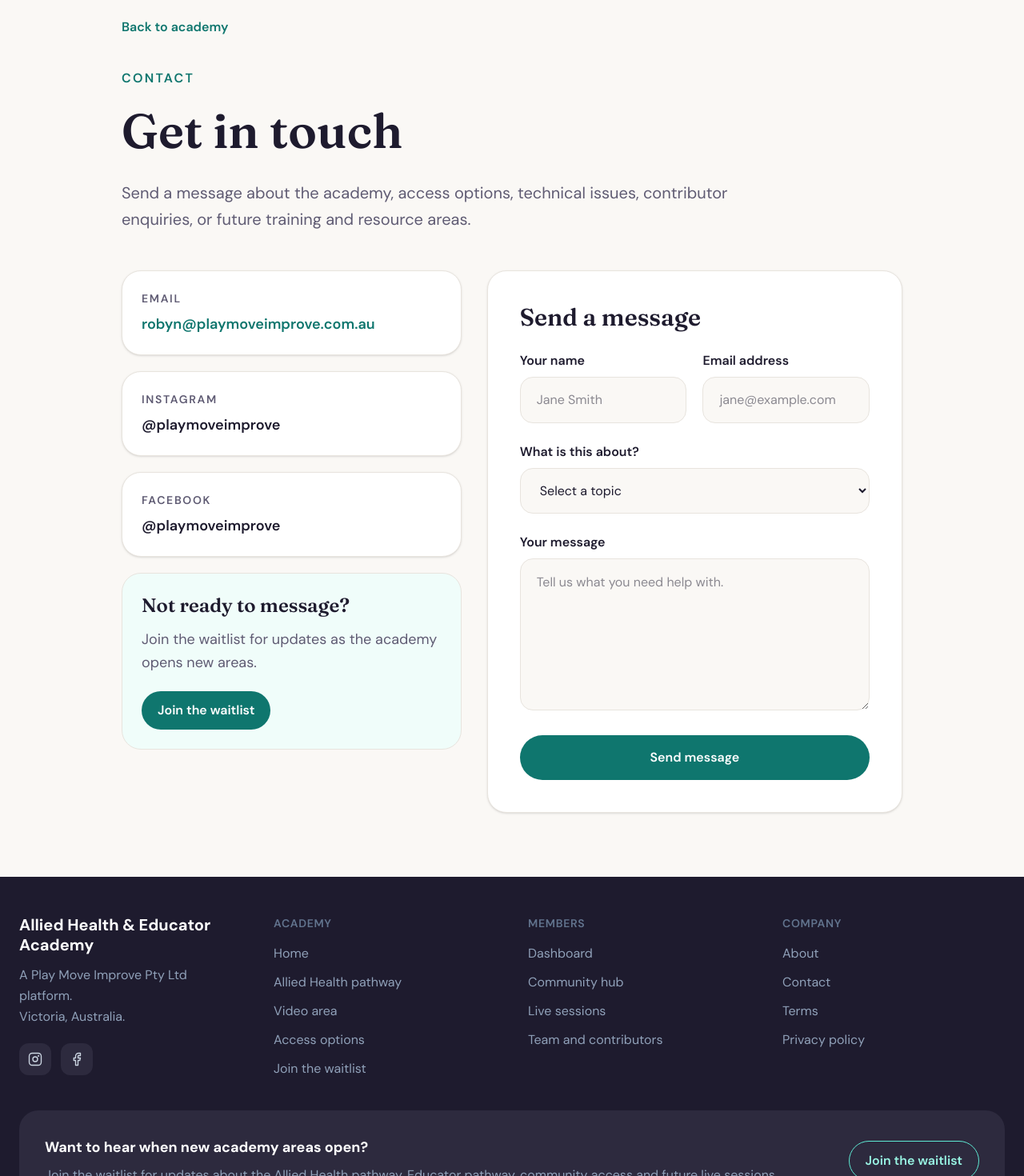
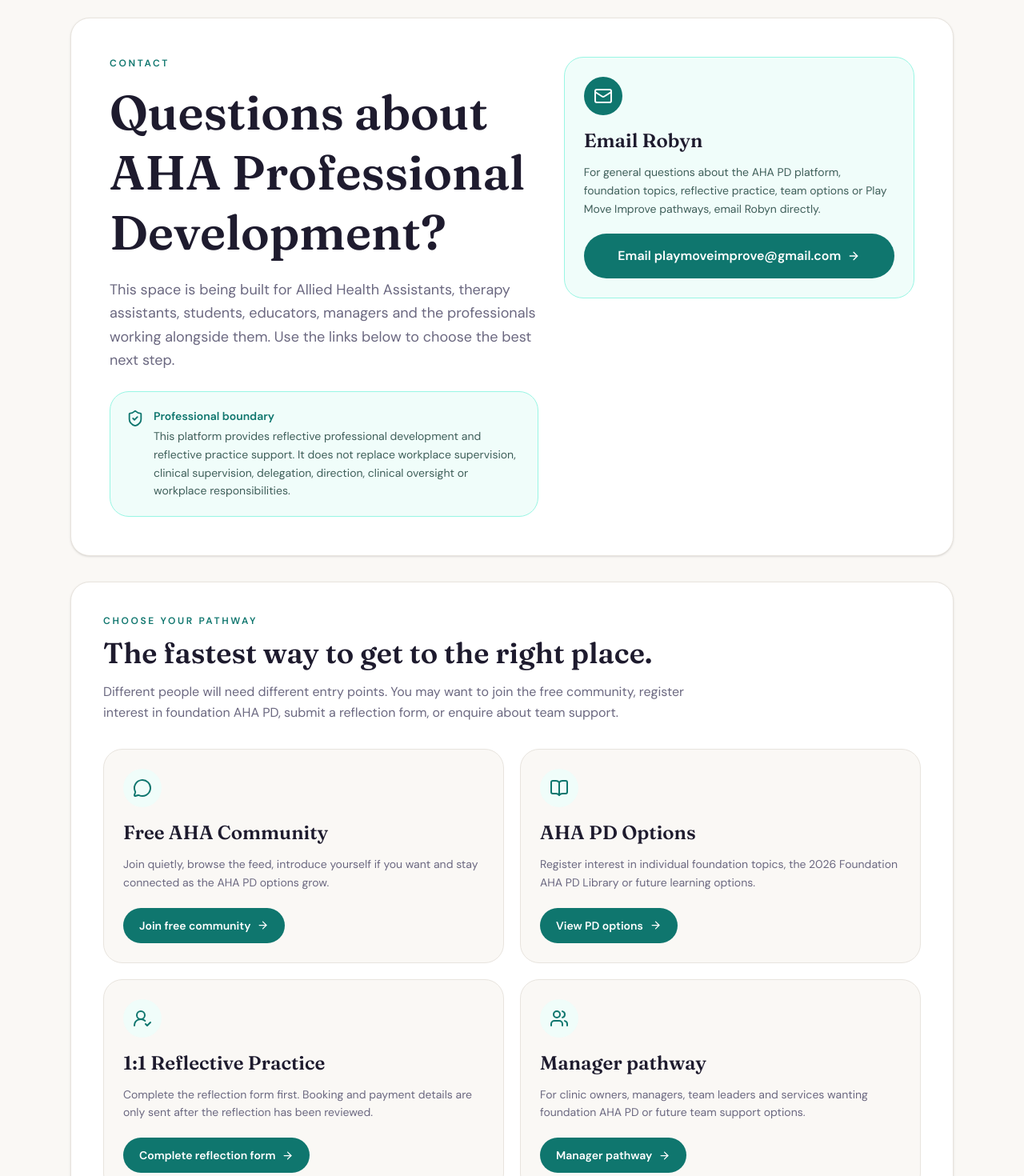
Before and after one commit to developmentalhub/allied-health-assistant-course, a Next.js app: page /contact in a window 1280 px wide. Shown: the part 220-1690 px from the top of the page at 80% size. Built offline with nearby package versions, Linux system fonts and the light colour scheme; no server answers.

Commit message:
Update contact page for AHA professional development

```diff
--- a/app/contact/page.tsx
+++ b/app/contact/page.tsx
@@ -1,266 +1,226 @@
-"use client";
-
-import { useState } from "react";
 import Link from "next/link";
+import {
+  ArrowRight,
+  BookOpen,
+  Mail,
+  MessageCircle,
+  ShieldCheck,
+  UserRoundCheck,
+  Users,
+} from "lucide-react";
 
 export default function ContactPage() {
-  const [form, setForm] = useState({
-    name: "",
-    email: "",
-    subject: "",
-    message: "",
-  });
-
-  const [loading, setLoading] = useState(false);
-  const [success, setSuccess] = useState(false);
-  const [error, setError] = useState("");
-
-  function handleChange(
-    e: React.ChangeEvent<
-      HTMLInputElement | HTMLTextAreaElement | HTMLSelectElement
-    >
-  ) {
-    setForm((prev) => ({ ...prev, [e.target.name]: e.target.value }));
-  }
-
-  async function handleSubmit(e: React.FormEvent) {
-    e.preventDefault();
-
-    setLoading(true);
-    setError("");
-
-    try {
-      const res = await fetch("/api/contact", {
-        method: "POST",
-        headers: { "Content-Type": "application/json" },
-        body: JSON.stringify(form),
-      });
-
-      const data = await res.json();
-
-      if (!res.ok) {
-        setError(data.error ?? "Something went wrong. Please try again.");
-        setLoading(false);
-        return;
-      }
-
-      setSuccess(true);
-    } catch {
-      setError("Something went wrong. Please try again.");
-    }
-
-    setLoading(false);
-  }
-
   return (
     <main className="min-h-screen bg-[#faf8f5] text-[#1e1b2e]">
-      <section className="mx-auto max-w-5xl px-6 py-14 md:py-20">
-        <div className="mb-10">
-          <Link
-            href="/"
-            className="text-base font-semibold text-[#0f766e] hover:underline"
-          >
-            Back to academy
-          </Link>
-        </div>
+      <section className="mx-auto max-w-6xl px-6 py-14 md:py-20">
+        <section className="mb-8 rounded-3xl border border-[#e8e4de] bg-white p-8 shadow-sm md:p-12">
+          <div className="grid gap-8 lg:grid-cols-[1.1fr_0.9fr] lg:items-start">
+            <div>
+              <p className="mb-4 text-xs font-semibold uppercase tracking-[0.22em] text-[#0f766e]">
+                Contact
+              </p>
 
-        <header className="mb-12 max-w-3xl">
-          <p className="mb-4 text-base font-semibold uppercase tracking-[0.14em] text-[#0f766e]">
-            Contact
-          </p>
+              <h1 className="mb-5 max-w-3xl text-4xl font-bold leading-tight md:text-6xl">
+                Questions about AHA Professional Development?
+              </h1>
 
-          <h1 className="mb-6 text-4xl font-bold leading-tight md:text-6xl">
-            Get in touch
-          </h1>
+              <p className="mb-6 max-w-2xl text-base leading-relaxed text-[#6b6880] md:text-lg">
+                This space is being built for Allied Health Assistants, therapy
+                assistants, students, educators, managers and the professionals
+                working alongside them. Use the links below to choose the best
+                next step.
+              </p>
 
-          <p className="text-xl leading-relaxed text-[#5f5b73]">
-            Send a message about the academy, access options, technical issues,
-            contributor enquiries, or future training and resource areas.
-          </p>
-        </header>
+              <div className="rounded-3xl border border-[#99f6e4] bg-[#f0fdfa] p-5">
+                <div className="flex gap-3">
+                  <ShieldCheck
+                    size={22}
+                    className="mt-0.5 shrink-0 text-[#0f766e]"
+                  />
 
-        <div className="grid gap-8 lg:grid-cols-[0.9fr_1.1fr]">
-          <aside className="space-y-5">
-            <a
-              href="mailto:robyn@playmoveimprove.com.au"
-              className="block rounded-3xl border border-[#e8e4de] bg-white p-6 no-underline shadow-sm transition hover:border-[#0f766e]"
-            >
-              <p className="mb-2 text-sm font-semibold uppercase tracking-[0.12em] text-[#5f5b73]">
-                Email
+                  <div>
+                    <p className="mb-1 text-sm font-semibold text-[#0f766e]">
+                      Professional boundary
+                    </p>
+
+                    <p className="text-sm leading-relaxed text-[#3f5f5a]">
+                      This platform provides reflective professional development
+                      and reflective practice support. It does not replace
+                      workplace supervision, clinical supervision, delegation,
+                      direction, clinical oversight or workplace responsibilities.
+                    </p>
+                  </div>
+                </div>
+              </div>
+            </div>
+
+            <div className="rounded-3xl border border-[#99f6e4] bg-[#f0fdfa] p-6">
+              <div className="mb-4 flex h-12 w-12 items-center justify-center rounded-full bg-[#0f766e] text-white">
+                <Mail size={24} />
+              </div>
+
+              <h2 className="mb-3 text-2xl font-bold">Email Robyn</h2>
+
+              <p className="mb-5 text-sm leading-relaxed text-[#3f5f5a]">
+                For general questions about the AHA PD platform, foundation
+                topics, reflective practice, team options or Play Move Improve
+                pathways, email Robyn directly.
               </p>
-              <p className="text-lg font-semibold text-[#0f766e]">
-                robyn@playmoveimprove.com.au
+
+              <a
+                href="mailto:playmoveimprove@gmail.com?subject=AHA Professional Development enquiry"
+                className="inline-flex w-full items-center justify-center gap-2 rounded-full bg-[#0f766e] px-5 py-4 text-center text-base font-semibold text-white transition hover:bg-[#0d6962]"
+              >
+                Email playmoveimprove@gmail.com
+                <ArrowRight size={16} />
+              </a>
+            </div>
+          </div>
+        </section>
+
+        <section className="mb-8 rounded-3xl border border-[#e8e4de] bg-white p-8 shadow-sm md:p-10">
+          <div className="mb-8 max-w-3xl">
+            <p className="mb-3 text-xs font-semibold uppercase tracking-[0.22em] text-[#0f766e]">
+              Choose your pathway
+            </p>
+
+            <h2 className="mb-4 text-3xl font-bold md:text-4xl">
+              The fastest way to get to the right place.
+            </h2>
+
+            <p className="text-base leading-relaxed text-[#6b6880]">
+              Different people will need different entry points. You may want to
+              join the free community, register interest in foundation AHA PD,
+              submit a reflection form, or enquire about team support.
+            </p>
+          </div>
+
+          <div className="grid gap-5 md:grid-cols-2">
+            <article className="rounded-3xl border border-[#e8e4de] bg-[#faf8f5] p-6">
+              <div className="mb-4 flex h-12 w-12 items-center justify-center rounded-full bg-[#f0fdfa] text-[#0f766e]">
+                <MessageCircle size={24} />
+              </div>
+
+              <h3 className="mb-3 text-2xl font-bold">Free AHA Community</h3>
+
+              <p className="mb-5 text-sm leading-relaxed text-[#6b6880]">
+                Join quietly, browse the feed, introduce yourself if you want
+                and stay connected as the AHA PD options grow.
               </p>
-            </a>
 
-            <a
-              href="https://www.instagram.com/playmoveimprove"
-              target="_blank"
-              rel="noopener noreferrer"
-              className="block rounded-3xl border border-[#e8e4de] bg-white p-6 no-underline shadow-sm transition hover:border-[#0f766e]"
-            >
-              <p className="mb-2 text-sm font-semibold uppercase tracking-[0.12em] text-[#5f5b73]">
-                Instagram
+              <Link
+                href="/join"
+                className="inline-flex items-center justify-center gap-2 rounded-full bg-[#0f766e] px-5 py-3 text-sm font-semibold text-white transition hover:bg-[#0d6962]"
+              >
+                Join free community
+                <ArrowRight size={15} />
+              </Link>
+            </article>
+
+            <article className="rounded-3xl border border-[#e8e4de] bg-[#faf8f5] p-6">
+              <div className="mb-4 flex h-12 w-12 items-center justify-center rounded-full bg-[#f0fdfa] text-[#0f766e]">
+                <BookOpen size={24} />
+              </div>
+
+              <h3 className="mb-3 text-2xl font-bold">AHA PD Options</h3>
+
+              <p className="mb-5 text-sm leading-relaxed text-[#6b6880]">
+                Register interest in individual foundation topics, the 2026
+                Foundation AHA PD Library or future learning options.
               </p>
-              <p className="text-lg font-semibold text-[#1e1b2e]">
-                @playmoveimprove
+
+              <Link
+                href="/subscribe"
+                className="inline-flex items-center justify-center gap-2 rounded-full bg-[#0f766e] px-5 py-3 text-sm font-semibold text-white transition hover:bg-[#0d6962]"
+              >
+                View PD options
+                <ArrowRight size={15} />
+              </Link>
+            </article>
+
+            <article className="rounded-3xl border border-[#e8e4de] bg-[#faf8f5] p-6">
+              <div className="mb-4 flex h-12 w-12 items-center justify-center rounded-full bg-[#f0fdfa] text-[#0f766e]">
+                <UserRoundCheck size={24} />
+              </div>
+
+              <h3 className="mb-3 text-2xl font-bold">
+                1:1 Reflective Practice
+              </h3>
+
+              <p className="mb-5 text-sm leading-relaxed text-[#6b6880]">
+                Complete the reflection form first. Booking and payment details
+                are only sent after the reflection has been reviewed.
               </p>
-            </a>
 
-            <a
-              href="https://www.facebook.com/playmoveimprove"
-              target="_blank"
-              rel="noopener noreferrer"
-              className="block rounded-3xl border border-[#e8e4de] bg-white p-6 no-underline shadow-sm transition hover:border-[#0f766e]"
-            >
-              <p className="mb-2 text-sm font-semibold uppercase tracking-[0.12em] text-[#5f5b73]">
-                Facebook
+              <Link
+                href="/reflective-practice"
+                className="inline-flex items-center justify-center gap-2 rounded-full bg-[#0f766e] px-5 py-3 text-sm font-semibold text-white transition hover:bg-[#0d6962]"
+              >
+                Complete reflection form
+                <ArrowRight size={15} />
+              </Link>
+            </article>
+
+            <article className="rounded-3xl border border-[#e8e4de] bg-[#faf8f5] p-6">
+              <div className="mb-4 flex h-12 w-12 items-center justify-center rounded-full bg-[#f0fdfa] text-[#0f766e]">
+                <Users size={24} />
+              </div>
+
+              <h3 className="mb-3 text-2xl font-bold">Manager pathway</h3>
+
+              <p className="mb-5 text-sm leading-relaxed text-[#6b6880]">
+                For clinic owners, managers, team leaders and services wanting
+                foundation AHA PD or future team support options.
               </p>
-              <p className="text-lg font-semibold text-[#1e1b2e]">
-                @playmoveimprove
+
+              <Link
+                href="/manager-pathway"
+                className="inline-flex items-center justify-center gap-2 rounded-full bg-[#0f766e] px-5 py-3 text-sm font-semibold text-white transition hover:bg-[#0d6962]"
+              >
+                Manager pathway
+                <ArrowRight size={15} />
+              </Link>
+            </article>
+          </div>
+        </section>
+
+        <section className="rounded-3xl bg-[#1e1b2e] p-8 text-white shadow-sm md:p-12">
+          <div className="grid gap-8 lg:grid-cols-[1.1fr_0.9fr] lg:items-center">
+            <div>
+              <p className="mb-4 text-sm font-semibold uppercase tracking-[0.18em] text-[#99f6e4]">
+                Play Move Improve
               </p>
-            </a>
 
-            <div className="rounded-3xl border border-[#e8e4de] bg-[#f0fdfa] p-6">
-              <h2 className="mb-3 text-2xl font-bold">
-                Not ready to message?
-              </h2>
-              <p className="mb-5 text-lg leading-relaxed text-[#5f5b73]">
-                Join the waitlist for updates as the academy opens new areas.
-              </p>
-              <Link
-                href="/waitlist"
-                className="inline-flex rounded-full bg-[#0f766e] px-5 py-3 text-base font-semibold text-white transition hover:bg-[#0d6962]"
-              >
-                Join the waitlist
-              </Link>
-            </div>
-          </aside>
-
-          {success ? (
-            <section className="rounded-3xl border border-[#bbf7d0] bg-[#f0fdf4] p-8 text-center md:p-12">
-              <h2 className="mb-4 text-3xl font-bold text-[#166534]">
-                Message sent
+              <h2 className="mb-5 text-3xl font-bold md:text-5xl">
+                Looking for Robyn&apos;s deeper specialist training?
               </h2>
 
-              <p className="mx-auto max-w-xl text-lg leading-relaxed text-[#166534]">
-                Thank you. Your message has been sent to Robyn at Play Move
-                Improve.
+              <p className="text-base leading-relaxed text-[#d9d7e5] md:text-lg">
+                The AHA platform focuses on foundation reflective professional
+                development. Deeper specialist learning around movement,
+                regulation, play, child development, screen dependency, reflexes
+                and intervention resources stays within Play Move Improve.
+              </p>
+            </div>
+
+            <div className="rounded-3xl border border-white/10 bg-white/10 p-6">
+              <p className="mb-5 text-sm leading-relaxed text-[#d9d7e5]">
+                Once the Allied Health page is finished, we can build a more
+                specific Play Move Improve professional pathway page.
               </p>
 
-              <div className="mt-8 flex flex-wrap justify-center gap-4">
-                <Link
-                  href="/"
-                  className="rounded-full bg-[#166534] px-6 py-4 text-base font-semibold text-white transition hover:bg-[#14532d]"
-                >
-                  Back to academy
-                </Link>
-
-                <Link
-                  href="/community"
-                  className="rounded-full border border-[#166534] bg-white px-6 py-4 text-base font-semibold text-[#166534] transition hover:bg-[#dcfce7]"
-                >
-                  View community hub
-                </Link>
-              </div>
-            </section>
-          ) : (
-            <section className="rounded-3xl border border-[#e8e4de] bg-white p-8 shadow-sm md:p-10">
-              <h2 className="mb-6 text-3xl font-bold">
-                Send a message
-              </h2>
-
-              <form onSubmit={handleSubmit} className="space-y-6">
-                <div className="grid gap-5 md:grid-cols-2">
-                  <div>
-                    <label className="mb-2 block text-base font-semibold text-[#1e1b2e]">
-                      Your name
-                    </label>
-                    <input
-                      name="name"
-                      value={form.name}
-                      onChange={handleChange}
-                      required
-                      placeholder="Jane Smith"
-                      className="w-full rounded-2xl border border-[#e8e4de] bg-[#faf8f5] px-5 py-4 text-base text-[#1e1b2e] outline-none focus:border-[#0f766e]"
-                    />
-                  </div>
-
-                  <div>
-                    <label className="mb-2 block text-base font-semibold text-[#1e1b2e]">
-                      Email address
-                    </label>
-                    <input
-                      name="email"
-                      type="email"
-                      value={form.email}
-                      onChange={handleChange}
-                      required
-                      placeholder="jane@example.com"
-                      className="w-full rounded-2xl border border-[#e8e4de] bg-[#faf8f5] px-5 py-4 text-base text-[#1e1b2e] outline-none focus:border-[#0f766e]"
-                    />
-                  </div>
-                </div>
-
-                <div>
-                  <label className="mb-2 block text-base font-semibold text-[#1e1b2e]">
-                    What is this about?
-                  </label>
-                  <select
-                    name="subject"
-                    value={form.subject}
-                    onChange={handleChange}
-                    className="w-full rounded-2xl border border-[#e8e4de] bg-[#faf8f5] px-5 py-4 text-base text-[#1e1b2e] outline-none focus:border-[#0f766e]"
-                  >
-                    <option value="">Select a topic</option>
-                    <option value="Academy access">Academy access</option>
-                    <option value="Allied Health pathway">
-                      Allied Health pathway
-                    </option>
-                    <option value="Educator pathway">Educator pathway</option>
-                    <option value="Community or live sessions">
-                      Community or live sessions
-                    </option>
-                    <option value="Technical issue">Technical issue</option>
-                    <option value="Contributor enquiry">
-                      Contributor enquiry
-                    </option>
-                    <option value="Something else">Something else</option>
-                  </select>
-                </div>
-
-                <div>
-                  <label className="mb-2 block text-base font-semibold text-[#1e1b2e]">
-                    Your message
-                  </label>
-                  <textarea
-                    name="message"
-                    value={form.message}
-                    onChange={handleChange}
-                    required
-                    rows={6}
-                    placeholder="Tell us what you need help with."
-                    className="w-full resize-y rounded-2xl border border-[#e8e4de] bg-[#faf8f5] px-5 py-4 text-base leading-relaxed text-[#1e1b2e] outline-none focus:border-[#0f766e]"
-                  />
-                </div>
-
-                {error && (
-                  <div className="rounded-2xl border border-[#fecaca] bg-[#fef2f2] px-5 py-4 text-base text-[#b91c1c]">
-                    {error}
-                  </div>
-                )}
-
-                <button
-                  type="submit"
-                  disabled={loading}
-                  className="w-full cursor-pointer rounded-full border-none bg-[#0f766e] px-6 py-4 text-base font-semibold text-white transition hover:bg-[#0d6962] disabled:cursor-not-allowed disabled:opacity-70"
-                >
-                  {loading ? "Sending..." : "Send message"}
-                </button>
-              </form>
-            </section>
-          )}
-        </div>
+              <a
+                href="https://www.playmoveimprove.com"
+                target="_blank"
+                rel="noreferrer"
+                className="inline-flex w-full items-center justify-center gap-2 rounded-full bg-white px-5 py-4 text-center text-base font-semibold text-[#1e1b2e] transition hover:bg-[#f5f3ff]"
+              >
+                Visit Play Move Improve
+                <ArrowRight size={16} />
+              </a>
+            </div>
+          </div>
+        </section>
       </section>
     </main>
   );
```
